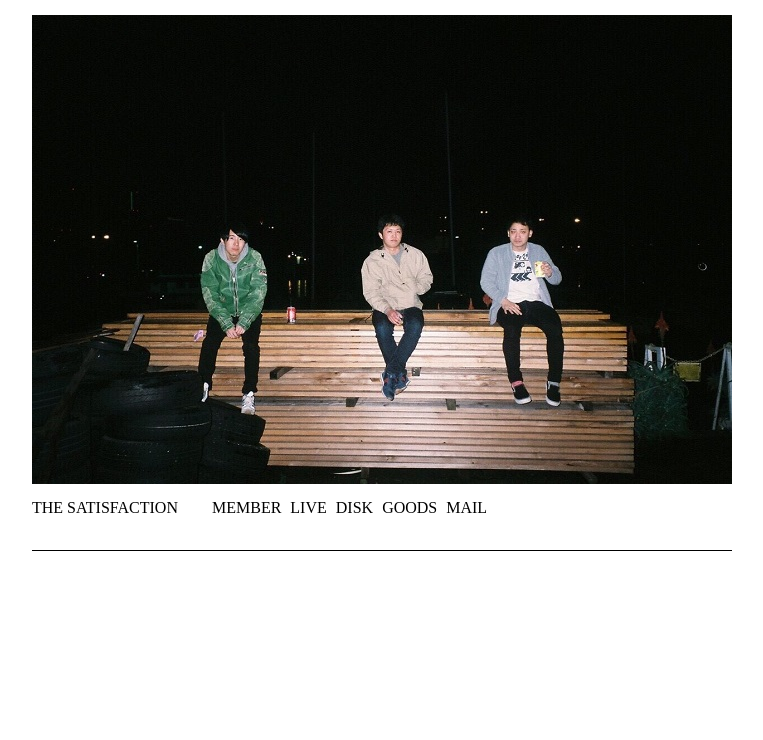
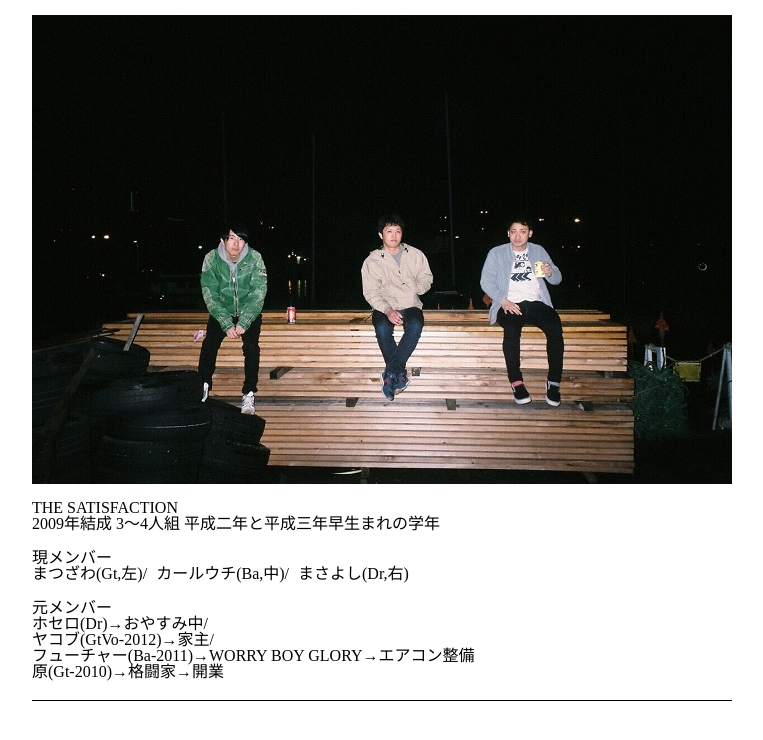
Before and after one commit to ifmmatsumoto/hp, a plain HTML site: page member.html in a window 1280 px wide. Shown: the whole page, without its empty margins (258-1021 px from the left). Drawn offline with Linux system fonts and the light colour scheme.

Commit message:
menberつくった

```diff
--- /dev/null
+++ b/css/mem.css
@@ -0,0 +1,57 @@
+#container {
+    width:700px;
+    margin-right: auto;
+    margin-left : auto;
+    border-bottom: 1px solid black;
+    margin-bottom: 10px;
+}
+ul{
+    list-style:none;
+}
+footer {
+    margin-top: 10px;
+}
+footer p {
+    text-align: center;
+}
+ul{
+    list-style:none;
+}
+a {
+    text-decoration: none;
+    color: black;
+}
+/* コンテナ */
+#container {
+    display: grid;
+    grid-template-rows: 500px 50px 50px 100px;
+    grid-template-columns: 700px;
+}
+
+/* アイテム */
+#top_imige {
+    grid-row: 1 / 2;
+    grid-column: 1 / 3;
+    padding-top: 15px;
+}
+
+#prof {
+    grid-row: 2 / 3;
+    grid-column: 1 / 2;
+}
+#mem {
+    grid-row: 3 / 4;
+    grid-column: 1 / 2;
+
+}
+#ex-mem {
+    grid-row: 4 / 5;
+    grid-column: 1 / 2;
+
+}
+
+#mem ul li {
+    display: inline-block;
+    margin-right: 5px;
+    font-family: serif;
+}
--- a/member.html
+++ b/member.html
@@ -3,7 +3,7 @@
 <head>
 <title></title>
 <meta charset="utf-8">
-<link rel="stylesheet" href="css/index.css">
+<link rel="stylesheet" href="css/mem.css">
 <link rel="stylesheet" href="css/reset.css">
 </head>
 <body>
@@ -11,26 +11,45 @@
         <div id="top_imige">
             <img src="img/top.JPG"/>
         </div> <!-- アイテム -->
-        <div id="itemA">THE SATISFACTION</div> <!-- アイテム -->
-        <div id="menu">
+        <div id="prof">
+            <p>
+            THE SATISFACTION<br>
+            2009年結成 3〜4人組 平成二年と平成三年早生まれの学年
+            </p>
+        </div>
+        <div id="mem">
+            現メンバー
             <ul>
                 <li>
-                   <a href="#">MEMBER</a>
+                    <a>まつざわ(Gt,左)</a>/
                 </li>
                 <li>
-                   <a href="#">LIVE</a>
+                    <a href="http://ihcuorih.tumblr.com/">カールウチ(Ba,中)</a>/
                 </li>
                 <li>
-                   <a href="#">DISK</a>
+                    まさよし(Dr,右)
+                </li>
+            </ul>
+        </div>
+        <div id="ex-mem">
+            <ul>
+                <li>
+                    元メンバー
                 </li>
                 <li>
-                   <a href="#">GOODS</a>
+                    <a>ホセロ(Dr)→おやすみ中</a>/
                 </li>
                 <li>
-                   <a href="#">MAIL</a>
+                    <a>ヤコブ(GtVo-2012)→家主</a>/
+                </li>
+                <li>
+                    フューチャー(Ba-2011)→WORRY BOY GLORY→エアコン整備
+                </li>
+                <li>
+                    原(Gt-2010)→格闘家→開業
                 </li>
             </ul>
-        </div> <!-- アイテム -->
+        </div>
     </div>
 </body>
 </html>
```
Lines whose indentation alone changed are shown as unchanged.
